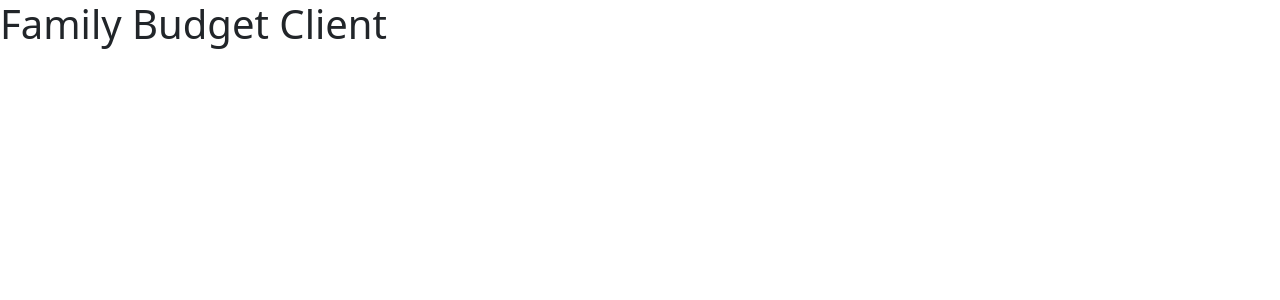
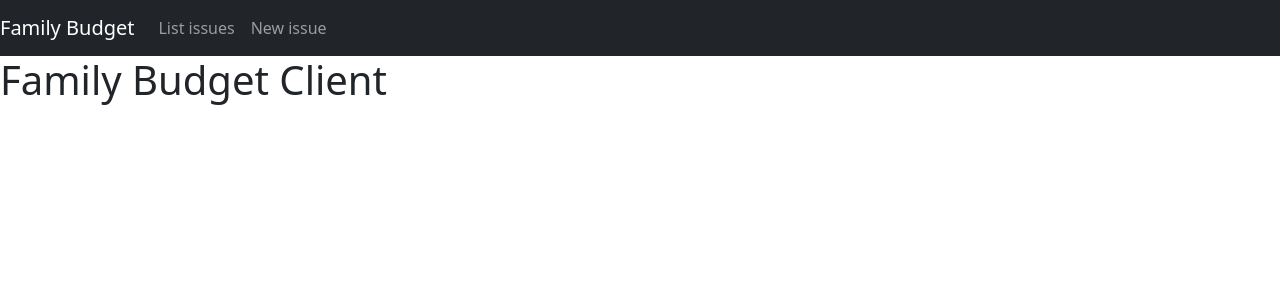
Before and after one commit to AymanMak1/Family-Budget-Client, an Angular app: page / in a window 1280 px wide. Shown: the top 300 px of the page. Built offline with nearby package versions, Linux system fonts and the light colour scheme.

Commit message:
main and about components have been added

```diff
--- a/src/app/app.module.ts
+++ b/src/app/app.module.ts
@@ -2,10 +2,14 @@
 import { BrowserModule } from '@angular/platform-browser';
 import { NgbModule } from '@ng-bootstrap/ng-bootstrap';
 import { AppComponent } from './components/app/app.component';
+import { MainComponent } from './components/main/main.component';
+import { AboutComponent } from './components/about/about.component';
 
 @NgModule({
   declarations: [
-    AppComponent
+    AppComponent,
+    MainComponent,
+    AboutComponent
   ],
   imports: [
     BrowserModule,
--- /dev/null
+++ b/src/app/components/about/about.component.html
@@ -0,0 +1 @@
+<p>about works!</p>
--- /dev/null
+++ b/src/app/components/about/about.component.ts
@@ -0,0 +1,15 @@
+import { Component, OnInit } from '@angular/core';
+
+@Component({
+  selector: 'app-about',
+  templateUrl: './about.component.html',
+  styleUrls: ['./about.component.css']
+})
+export class AboutComponent implements OnInit {
+
+  constructor() { }
+
+  ngOnInit(): void {
+  }
+
+}
--- a/src/app/components/app/app.component.html
+++ b/src/app/components/app/app.component.html
@@ -1 +1,30 @@
+<nav class="navbar navbar-expand-lg navbar-dark bg-dark">
+  <a class="navbar-brand" href="#">Family Budget</a>
+  <button
+    class="navbar-toggler"
+    type="button"
+    data-toggle="collapse"
+    data-target="#navbarSupportedContent"
+    aria-controls="navbarSupportedContent"
+    aria-expanded="false"
+    aria-label="Toggle navigation"
+    (click)="isCollapsed = !isCollapsed"
+  >
+  <span class="navbar-toggler-icon"></span>
+  </button>
+
+  <div class="collapse navbar-collapse"
+       id="navbarSupportedContent"
+       [ngbCollapse]="isCollapsed"
+  >
+    <ul class="navbar-nav mr-auto">
+      <li class="nav-item">
+        <a class="nav-link" href="#">List issues</a>
+      </li>
+      <li class="nav-item">
+        <a class="nav-link" href="#">New issue</a>
+      </li>
+    </ul>
+  </div>
+</nav>
 <h1>Family Budget Client</h1>
--- a/src/app/components/app/app.component.ts
+++ b/src/app/components/app/app.component.ts
@@ -7,4 +7,5 @@
 })
 export class AppComponent {
   title = 'client';
+  isCollapsed = true;
 }
--- /dev/null
+++ b/src/app/components/main/main.component.html
@@ -0,0 +1 @@
+<p>main works!</p>
--- /dev/null
+++ b/src/app/components/main/main.component.ts
@@ -0,0 +1,15 @@
+import { Component, OnInit } from '@angular/core';
+
+@Component({
+  selector: 'app-main',
+  templateUrl: './main.component.html',
+  styleUrls: ['./main.component.css']
+})
+export class MainComponent implements OnInit {
+
+  constructor() { }
+
+  ngOnInit(): void {
+  }
+
+}
```
Also changed, not shown: src/app/components/about/about.component.css (added), src/app/components/main/main.component.css (added), 2 other files (tests, documents, lock files or other folders).
